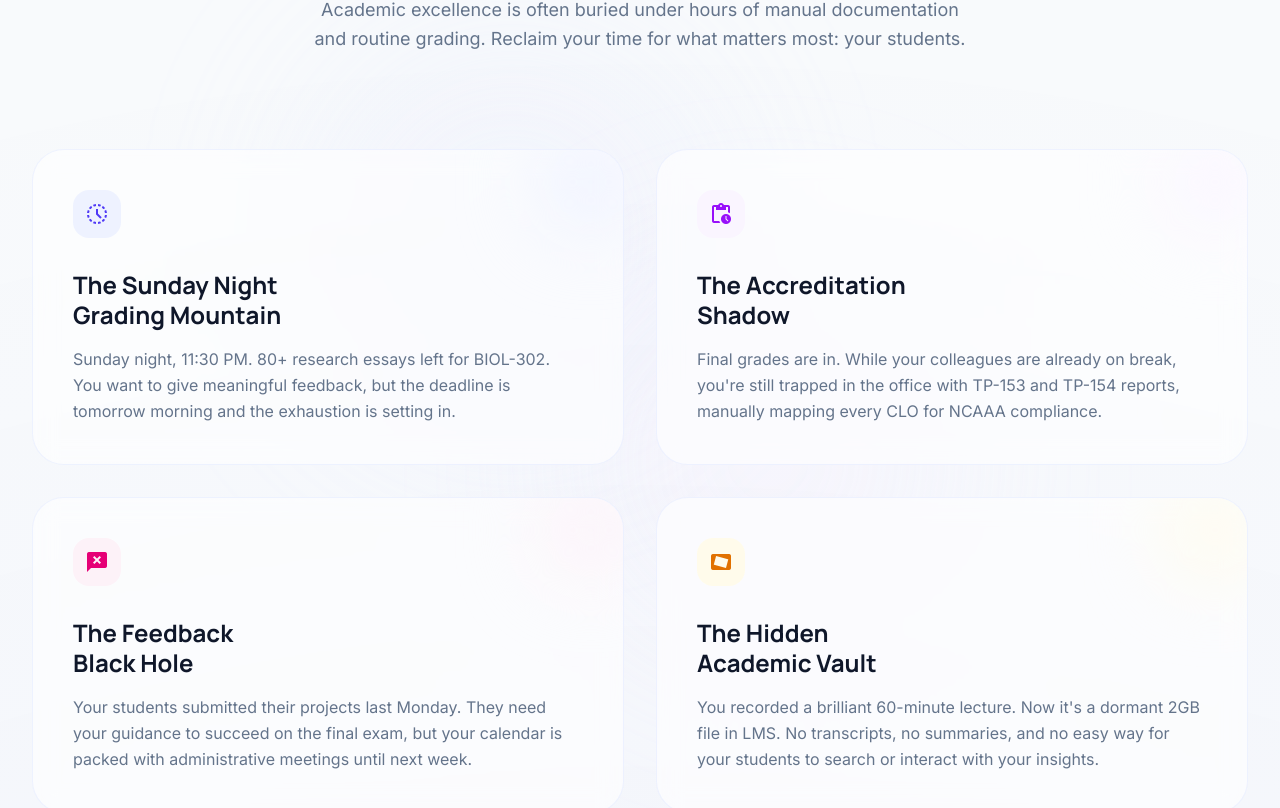
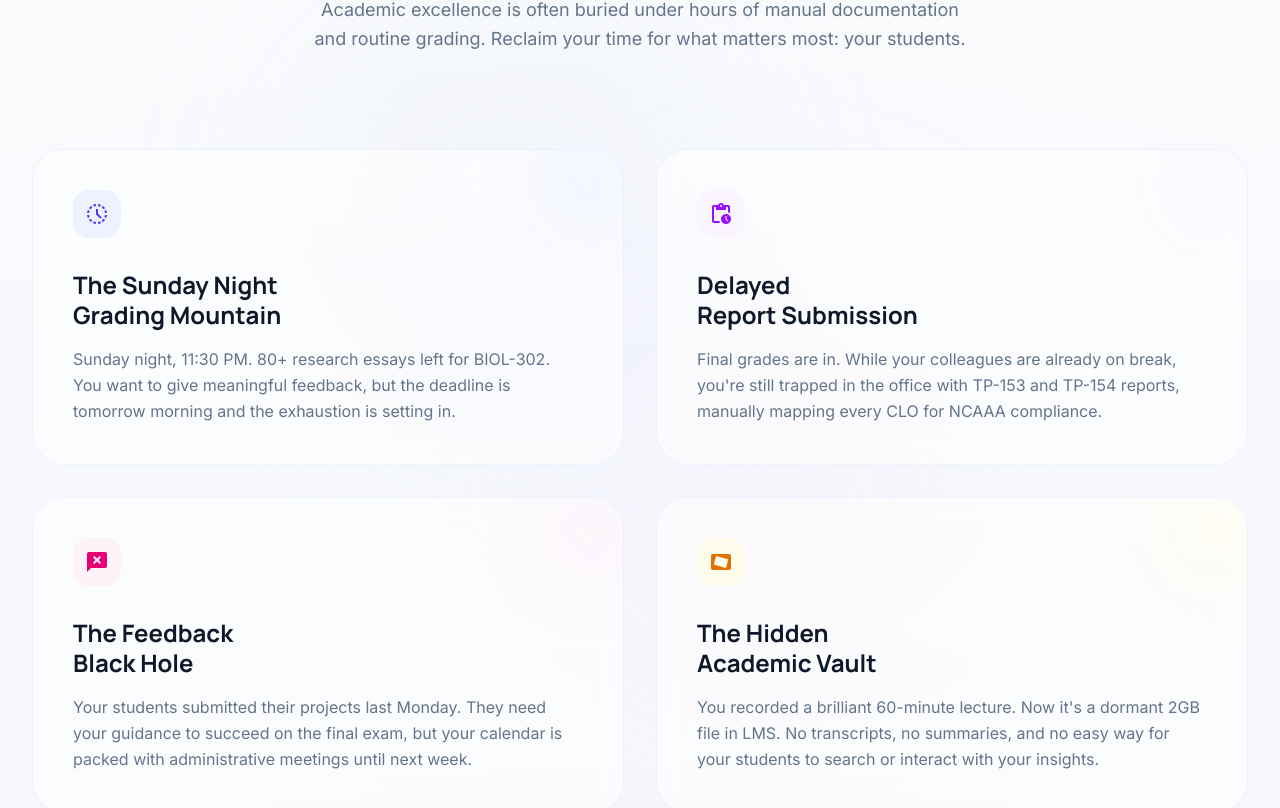
Before and after one commit to PercevioLabs/tadris-ai, a Next.js app: page / in a window 1280 px wide. Shown: the part 1158-1966 px from the top of the page. Built offline with nearby package versions, Linux system fonts and the light colour scheme.

Commit message:
copy: update accreditation scenario headline to 'Delayed Report Submission'

```diff
--- a/src/app/page.tsx
+++ b/src/app/page.tsx
@@ -711,8 +711,8 @@ export default function Page() {
                     </span>
                   </div>
                   <h3 className="text-xl sm:text-2xl font-bold font-headline mb-4 text-on-surface leading-tight">
-                    The Accreditation <br />
-                    Shadow
+                    Delayed <br />
+                    Report Submission
                   </h3>
                   <p className="text-on-surface-variant leading-relaxed text-sm sm:text-base">
                     Final grades are in. While your colleagues are already on break, you&apos;re
```
